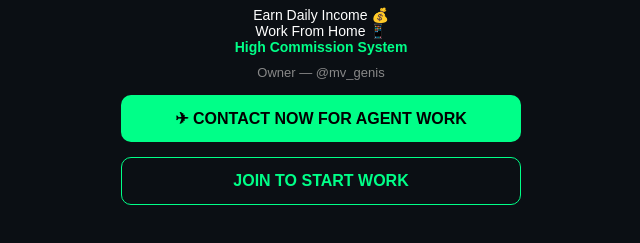
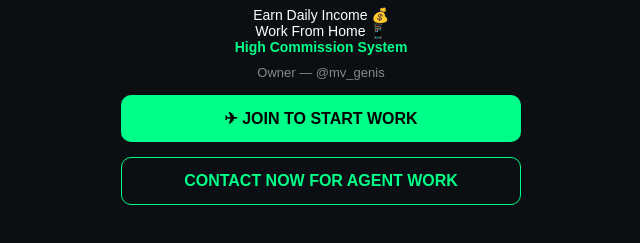
Before and after one commit to tengen-ads/TEAM-MASATER, a plain HTML site: page index.html in a window 1280 px wide. Shown: the part 399-642 px from the top of the page, without its empty margins (319-959 px from the left). Drawn offline with Linux system fonts and the light colour scheme.

Commit message:
Update index.html

```diff
--- a/index.html
+++ b/index.html
@@ -132,9 +132,9 @@ src="https://www.facebook.com/tr?id=1676511190428988&ev=PageView&noscript=1"
 
     <div class="owner">Owner — @mv_genis</div>
 
-    <a href="https://t.me/@mv_genis" class="btn btn-primary">✈ CONTACT NOW FOR AGENT WORK </a>
+    <a href="https://t.me/+jk97_tZisl45OWY9" class="btn btn-primary">✈ JOIN TO START WORK </a>
 
-    <a href="https://t.me/+jk97_tZisl45OWY9" class="btn btn-secondary">JOIN TO START WORK</a>
+    <a href="https://t.me/@mv_genis" class="btn btn-secondary">CONTACT NOW FOR AGENT WORK</a>
 
 </div>
 
```
